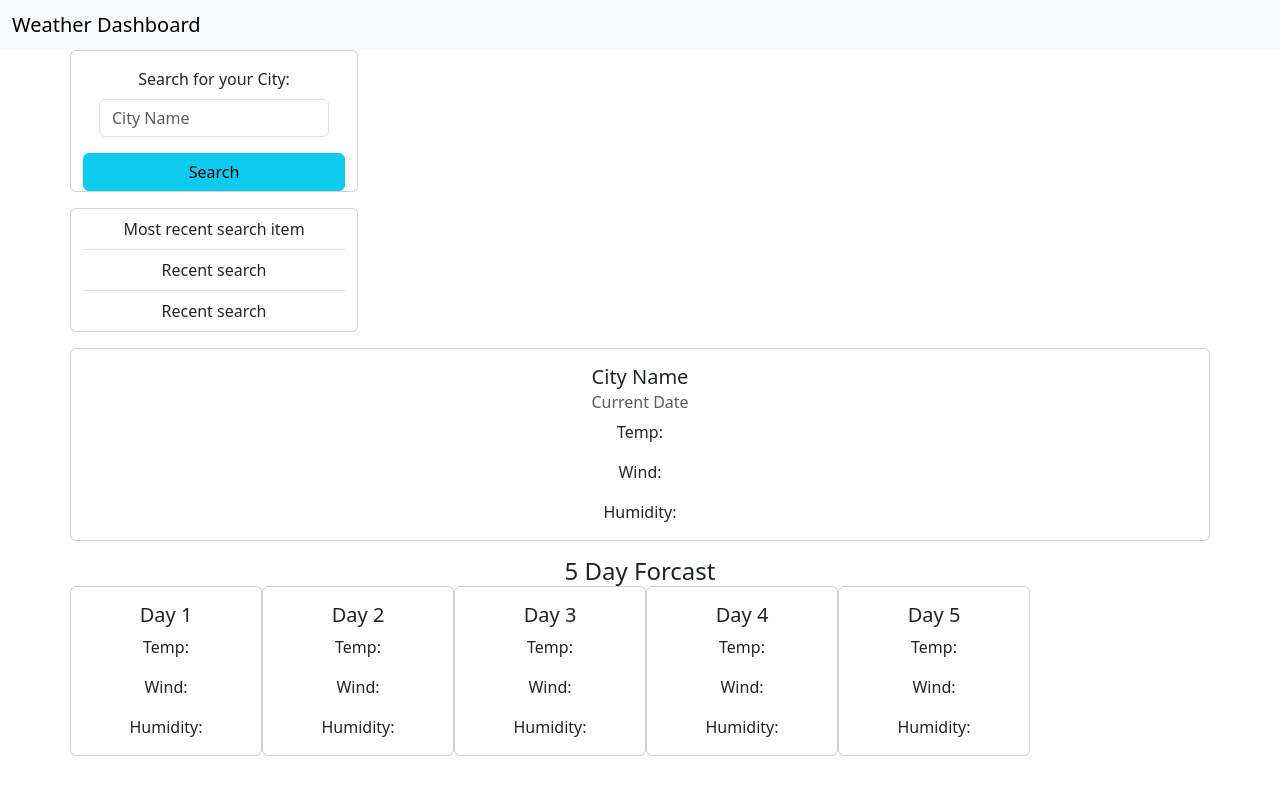
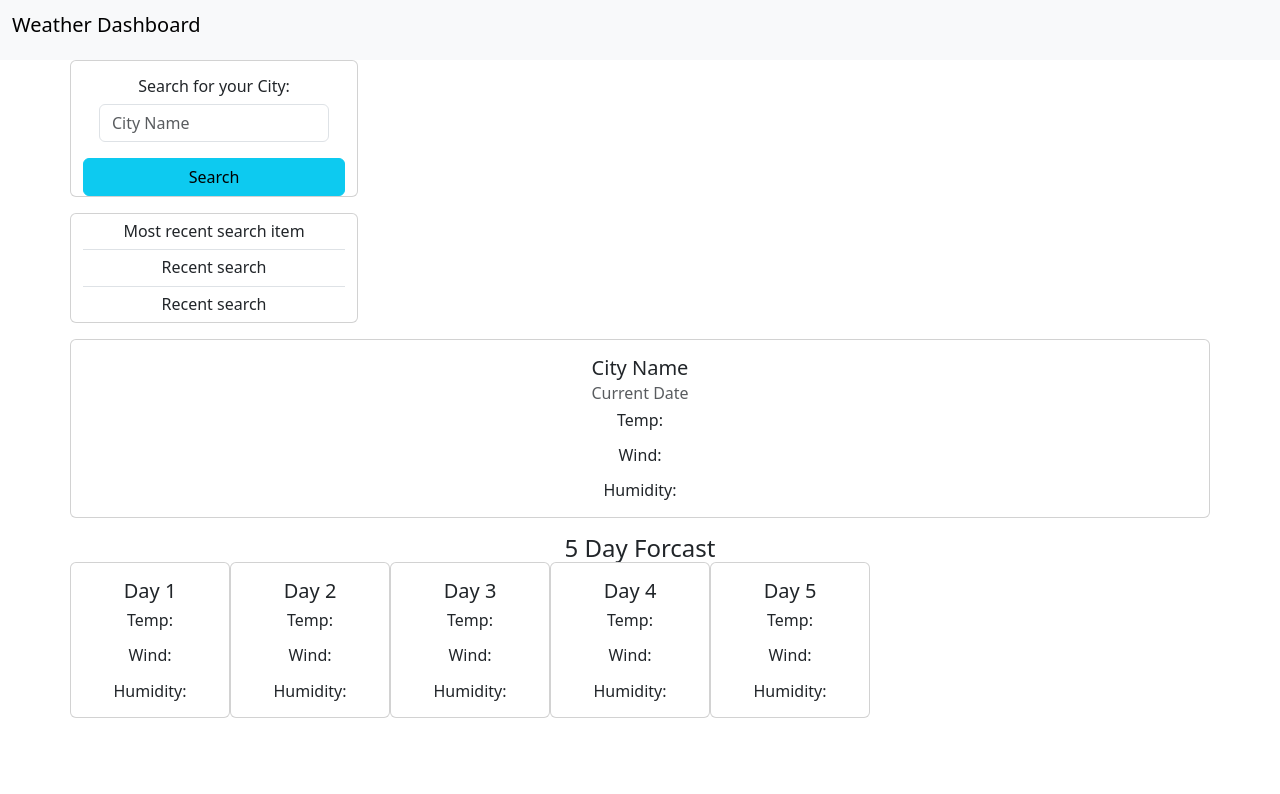
Before and after one commit to syd9f/weather-dashboard, a plain HTML site: page index.html in a window 1280 px wide. Drawn offline with nearby package versions, Linux system fonts and the light colour scheme.

Commit message:
changed sizes again/made nav a link to refresh page

```diff
--- a/index.html
+++ b/index.html
@@ -8,7 +8,7 @@
         <!-- Nav Bar -->
         <nav class="navbar bg-body-tertiary">
             <div class="container-fluid">
-                <span class="navbar-brand mb-0 h1">Weather Dashboard</span>
+                <a class="navbar-brand mb-0 h1" href="#">Weather Dashboard</span>
              </div>
         </nav>
 
@@ -57,7 +57,7 @@
             <!-- TO DO: Create 5 cards for 5 day forcast display (with title) -->
             <div class="row">
                 <!-- TO DO: display information for selected city -->
-                <div class="card col-2" style="width: 12rem;">
+                <div class="card col-2" style="width: 10rem;">
                     <div class="card-body">
                         <h5 class="card-title">Day 1</h5>
                         <!-- insert icon for weather forcast for that day -->
@@ -67,7 +67,7 @@
                     </div>
                 </div>
                 <!-- TO DO: display information for selected city -->
-                <div class="card col-2" style="width: 12rem;">
+                <div class="card col-2" style="width: 10rem;">
                     <div class="card-body">
                         <h5 class="card-title">Day 2</h5>
                         <!-- insert icon for weather forcast for that day -->
@@ -77,7 +77,7 @@
                     </div>
                 </div>
                 <!-- TO DO: display information for selected city -->
-                <div class="card col-2" style="width: 12rem;">
+                <div class="card col-2" style="width: 10rem;">
                     <div class="card-body">
                         <h5 class="card-title">Day 3</h5>
                         <!-- insert icon for weather forcast for that day -->
@@ -87,7 +87,7 @@
                     </div>
                 </div>
                 <!-- TO DO: display information for selected city -->
-                <div class="card col-2" style="width: 12rem;">
+                <div class="card col-2" style="width: 10rem;">
                     <div class="card-body">
                         <h5 class="card-title">Day 4</h5>
                         <!-- insert icon for weather forcast for that day -->
@@ -97,7 +97,7 @@
                     </div>
                 </div>
                 <!-- TO DO: display information for selected city -->
-                <div class="card col-2" style="width: 12rem;">
+                <div class="card col-2" style="width: 10rem;">
                     <div class="card-body">
                         <h5 class="card-title">Day 5</h5>
                         <!-- insert icon for weather forcast for that day -->
```
